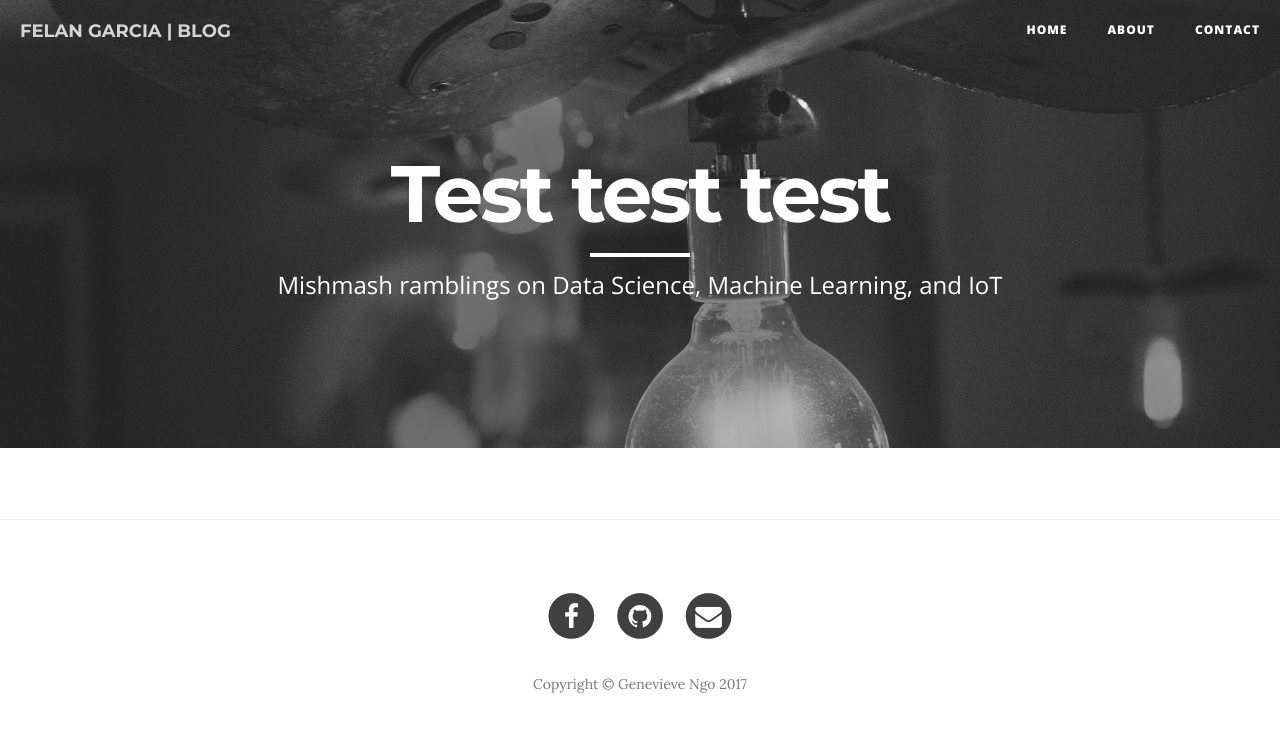
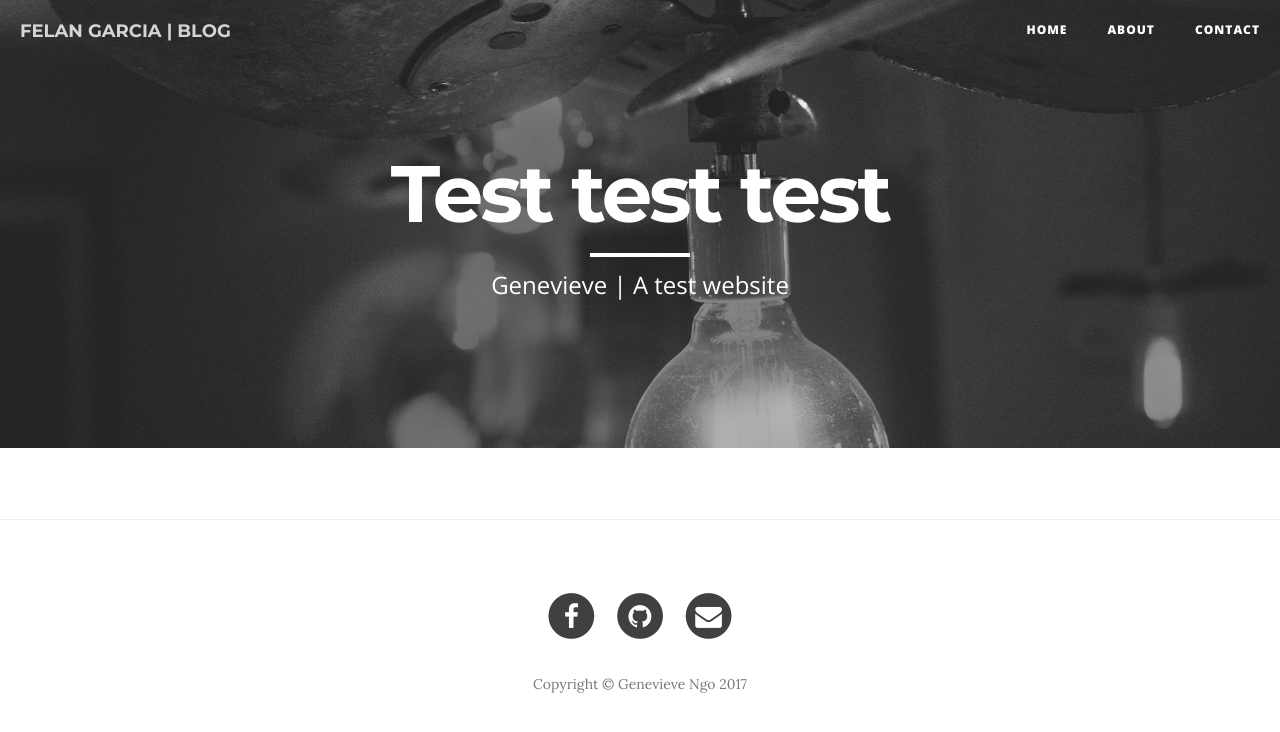
Before and after one commit to GenevieveNgo/genevievengo.github.io, a Jekyll site: the page built from index.html, in a window 1280 px wide. Shown: the top 732 px of the page. Built offline with Jekyll 4.4.1, drawn with Linux system fonts in a browser that asks for light colours; nearby versions of some CDN libraries; the list of posts is cut into pages by our own code.

Commit message:
update index

```diff
--- a/index.html
+++ b/index.html
@@ -1,6 +1,6 @@
 ---
 layout: page
-description: "Mishmash ramblings on Data Science, Machine Learning, and IoT"
+description: "Genevieve | A test website"
 header-img: "img/blackbulbdark-bg.jpg"
 ---
 
```
